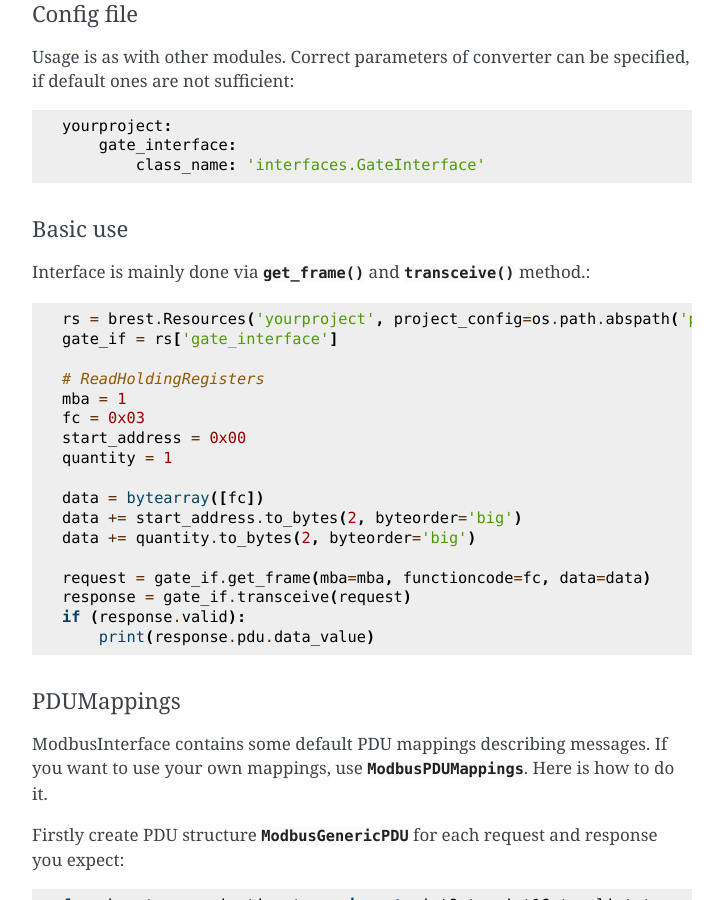
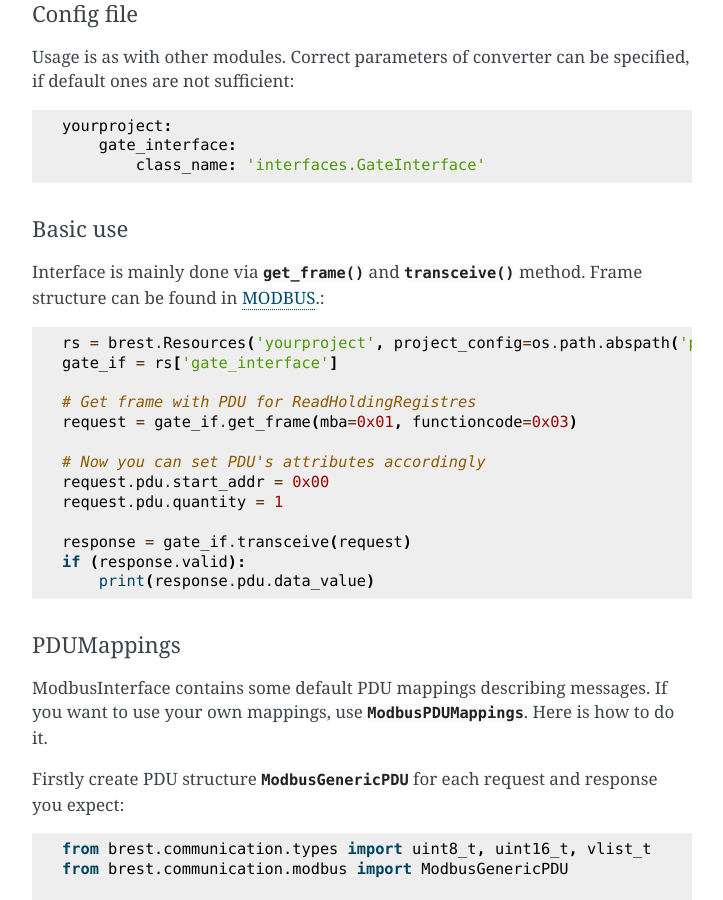
Before and after one commit to BenderRobotics/brest, a Sphinx documentation site: the page built from docs/usage.rst, in a window 1280 px wide and 900 px high, scrolled down 5106 px. Shown: the whole window, without its empty margins (388-1111 px from the left). Built offline with Sphinx 7.4.7, drawn with Linux system fonts in a browser that asks for light colours; some of the changed text lies outside the part shown.

Commit message:
Modbus docs changes

```diff
--- a/docs/index.rst
+++ b/docs/index.rst
@@ -6,7 +6,7 @@
 Welcome to Brest's documentation!
 =================================
 
-Brest is currently in version ``0.0.6``
+Brest is currently in version ``0.0.7``
 
 .. toctree::
    :maxdepth: 3
--- a/docs/usage.rst
+++ b/docs/usage.rst
@@ -234,22 +234,19 @@ Usage is as with other modules. Correct parameters of converter can be specified
 
 Basic use
 ^^^^^^^^^
-Interface is mainly done via :meth:`~brest.communication.modbus.ModbusInterface.get_frame` and :meth:`~brest.communication.modbus.ModbusInterface.transceive` method.::
+Interface is mainly done via :meth:`~brest.communication.modbus.ModbusInterface.get_frame` and :meth:`~brest.communication.modbus.ModbusInterface.transceive` method.
+Frame structure can be found in :ref:`modbus_api`.::
 
     rs = brest.Resources('yourproject', project_config=os.path.abspath('pathtoyourprojectconfig'))
     gate_if = rs['gate_interface']
 
-    # ReadHoldingRegisters
-    mba = 1
-    fc = 0x03
-    start_address = 0x00
-    quantity = 1
+    # Get frame with PDU for ReadHoldingRegistres
+    request = gate_if.get_frame(mba=0x01, functioncode=0x03)
 
-    data = bytearray([fc])
-    data += start_address.to_bytes(2, byteorder='big')
-    data += quantity.to_bytes(2, byteorder='big')
+    # Now you can set PDU's attributes accordingly
+    request.pdu.start_addr = 0x00
+    request.pdu.quantity = 1
 
-    request = gate_if.get_frame(mba=mba, functioncode=fc, data=data)
     response = gate_if.transceive(request)
     if (response.valid):
         print(response.pdu.data_value)
@@ -268,16 +265,16 @@ Firstly create PDU structure :class:`~brest.communication.modbus.ModbusGenericPD
         def __init__(self):
             ModbusGenericPDU.__init__(self)
             self.add('function_code', uint8_t())
-            self.add('start_addr', uint16_t())
-            self.add('quantity', uint16_t())
+            self.add('start_addr',    uint16_t())
+            self.add('quantity',      uint16_t())
 
     class ReadHoldingRegistersResponse(ModbusGenericPDU):
 
         def __init__(self):
             ModbusGenericPDU.__init__(self)
             self.add('function_code', uint8_t())
-            self.add('byte_count', uint8_t())
-            self.add('data_value', vlist_t(None, uint16_t), len_attr='byte_count')
+            self.add('byte_count',    uint8_t())
+            self.add('data_value',    vlist_t(None, uint16_t), len_attr='byte_count')
 
 Then you can use those structures to create dict of mappings which use :class:`~brest.communication.modbus.ModbusPDUMapping` unside::
 
@@ -311,16 +308,8 @@ To use mappings in code, you can do::
     # Interface now contains your mappings and you can get your mapping on demand
 
     # SetAllIndicatorsGateID - 0x65
-    fc = 0x65
-    mba = 0x00
-    gateid = 0x01000069
-    control_byte = 0x01
+    request = gate_if.get_frame(mba=0x00, functioncode=0x65)
+    request.pdu.gate_id = 0x01000069
+    request.pdu.control_byte = 0x01
 
-    data = bytearray([fc])
-    data += gateid.to_bytes(4, byteorder='big')
-    data += control_byte.to_bytes(1, byteorder='big')
-
-    mapping_indicators_gateid = gate_if.custom_pdu_mappings.get_mapping(name='SetAllIndicatorsGateID')
-
-    request = gate_if.get_frame(mba=mba, pdu_mapping=mapping_indicators_gateid, data=data)
     response = gate_if.transceive(request)
```
Also changed, not shown: docs/api.rst (+18 -0 lines), 1 other file.
